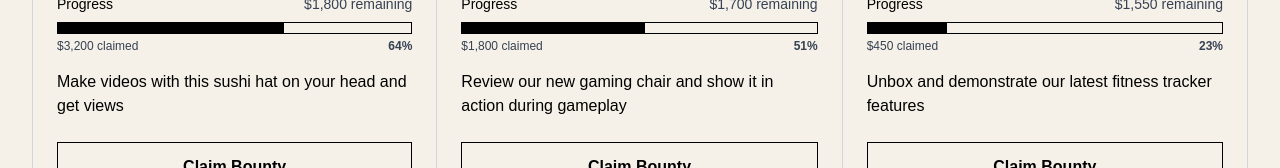
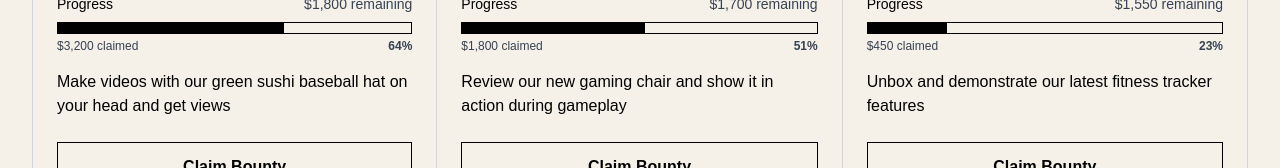
Before and after one commit to jarrensj/ugc-bounty, a Next.js app: page / in a window 1280 px wide. Shown: the part 342-510 px from the top of the page. Built offline with nearby package versions, Linux system fonts and the light colour scheme; no server answers.

Commit message:
Fix bounty

```diff
--- a/app/data/bounties.ts
+++ b/app/data/bounties.ts
@@ -13,7 +13,7 @@ export const bounties: Bounty[] = [
     name: "Sushi Hat Challenge",
     totalBounty: 5000,
     ratePer1kViews: 8,
-    description: "Make videos with this sushi hat on your head and get views",
+    description: "Make videos with our green sushi baseball hat on your head and get views",
     claimedBounty: 3200,
   },
   {
```
